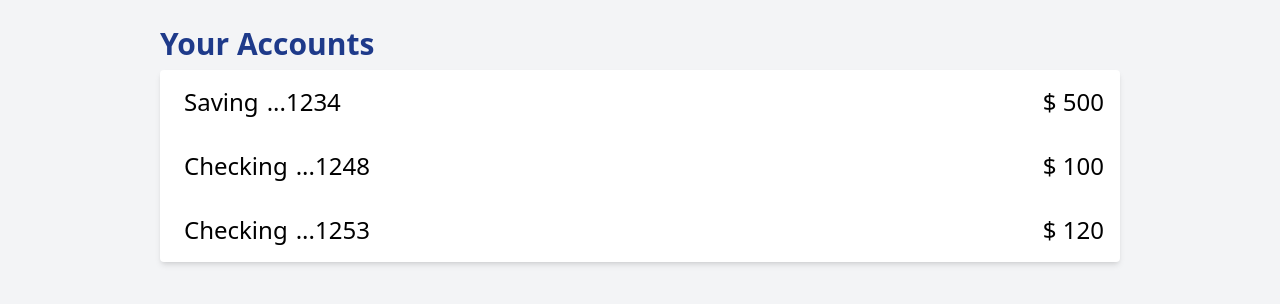
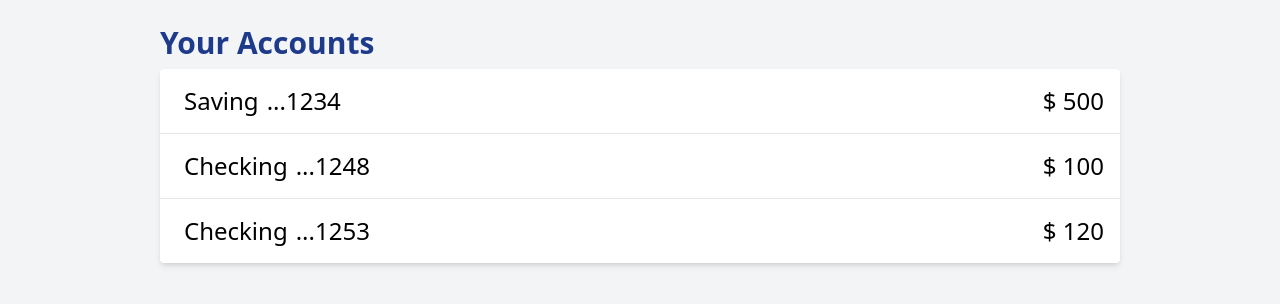
Before and after one commit to Kayrod23/neueda-hackathon-frontend, a React (Create React App) app: page / in a window 1280 px wide. Shown: the part 256-560 px from the top of the page. Built offline with nearby package versions, Linux system fonts and the light colour scheme.

Commit message:
css fixed on main page

```diff
--- a/src/component/Account.jsx
+++ b/src/component/Account.jsx
@@ -28,15 +28,15 @@ function Account() {
     ]
 console.log(array[id-1].transactions)
   return (
-    <div className='bg-gray-100  h-screen flex flex-col items-center justify-center text-2xl'>
+    <div className='bg-gray-100 h-screen flex flex-col items-center justify-center text-2xl'>
         <h1 className='self-start ml-[12.5%] mb-2 font-semibold text-blue-900 text-3xl'>Your Transactions in {array[id-1].type} ....{array[id-1].accountNumber}</h1>
         <ul className='bg-white shadow-md rounded flex-rows w-[75%] divide-y divide-gray-200'>
             {array[id-1].transactions.map((transactions, index) => {
                 console.log(transactions.type)
             return (
                 <div key={index} className='flex justify-between items-center hover:bg-gray-100 p-2 transition-colors duration-200'>
-                    <div className='hover:bg-gray-100 p-2 transition-colors duration-200'>{transactions.type}</div>
-                    <div>$ {transactions.amount}</div>
+                    <li className='hover:bg-gray-100 p-2 transition-colors duration-200'>{transactions.type}</li>
+                    <li className='mr-2'>$ {transactions.amount}</li>
                     {/* <div className='flex m-2'>
                         <li className='mx-2'>{account.type}</li>
                         <li>...{account.accountNumber}</li>
--- a/src/component/Main.jsx
+++ b/src/component/Main.jsx
@@ -27,20 +27,18 @@ function Main() {
   return (
     //bg-white
     //bg-blue-600
-    <div className='bg-gray-100  h-screen flex flex-col items-center justify-center text-2xl'>
+    <div className='bg-gray-100 h-screen flex flex-col items-center justify-center text-2xl'>
         <h1 className='self-start ml-[12.5%] mb-2 font-semibold text-blue-900 text-3xl'>Your Accounts</h1>
         <ul className='bg-white shadow-md rounded flex-rows w-[75%] divide-y divide-gray-200'>
             {array.map((account, index) => {
             return (
-            <Link to={`/account/${account.id}`} key={index}>
-                <div className='flex justify-between items-center hover:bg-gray-100 p-2 transition-colors duration-200'>
-                    <div className='flex m-2'>
+                <Link to={`/account/${account.id}`} key={index} className='flex justify-between items-center hover:bg-gray-100 p-2 transition-colors duration-200'>
+                    <div className='flex hover:bg-gray-100 p-2 transition-colors duration-200'>
                         <li className='mx-2'>{account.type}</li>
                         <li>...{account.accountNumber}</li>
                     </div>
                     <li className='mr-2'>$ {account.amount}</li>
-                </div>
-            </Link>)
+                </Link>)
            })}
         </ul>
     </div>
```
